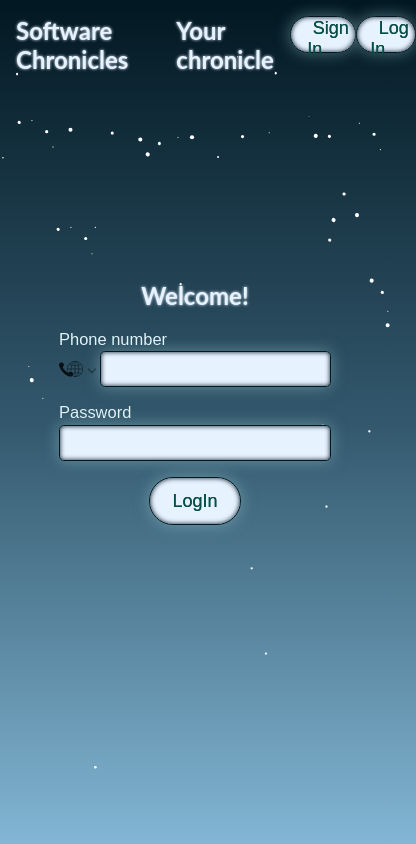
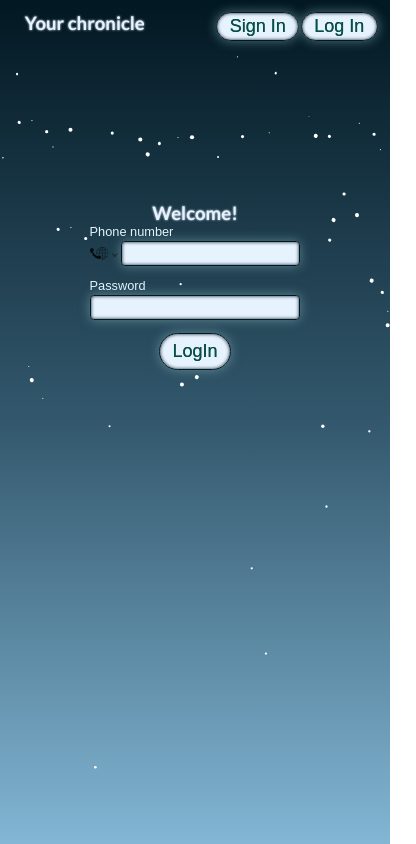
Before and after one commit to JosepDev23/sofware-chronicles-frontend, a Next.js app: page /log-in in a window 390 px wide. Shown: the whole page, 416 px wide, since content can reach past the window. Built offline with nearby package versions, Linux system fonts and the light colour scheme.

Commit message:
responsive header

```diff
--- a/src/app/globals.css
+++ b/src/app/globals.css
@@ -1,14 +1,28 @@
 @import '../constants/constants.css';
+
+*,
+*::after,
+*::before {
+  margin: 0;
+  padding: 0;
+  box-sizing: inherit;
+}
+
+html {
+  font-size: 100%;
+}
 
 body {
   height: 100vh;
   max-width: 100vw;
   margin: 0;
   background: var(--color-background);
+  box-sizing: border-box;
+  font-family: 'Lato', sans-serif;
 }
 
 main {
-  height: calc(100vh - 5.3rem);
+  height: calc(100vh - 4.3rem);
   overflow-y: scroll;
   padding-top: 1rem;
 }
@@ -40,3 +54,27 @@ label {
   border: solid 0.03rem var(--color-darker);
   border-radius: 1rem;
 }
+
+@media only screen and (max-width: 600px) {
+  html {
+    font-size: 77.5%;
+  }
+}
+
+@media only screen and (min-width: 601px) and (max-width: 1024px) {
+  html {
+    font-size: 85%;
+  }
+}
+
+@media only screen and (min-width: 1025px) and (max-width: 1400px) {
+  html {
+    font-size: 92.5%;
+  }
+}
+
+@media only screen and (min-width: 1401px) {
+  html {
+    font-size: 100%;
+  }
+}
--- a/src/app/layout.tsx
+++ b/src/app/layout.tsx
@@ -22,6 +22,10 @@ export default function RootLayout({
           href="https://fonts.googleapis.com/icon?family=Material+Icons"
           rel="stylesheet"
         />
+        <link
+          rel="stylesheet"
+          href="https://fonts.googleapis.com/css2?family=Lato:wght@200;300;400;700;900&display=swap"
+        />
         <AuthContextProvider>
           <LocalStorageWrapper>
             <BackgroundSVG />
--- a/src/components/top-menu/top-menu.module.css
+++ b/src/components/top-menu/top-menu.module.css
@@ -2,7 +2,7 @@
   padding: 1em;
   display: flex;
   justify-content: space-between;
-  height: 2.3rem;
+  height: 4.3rem;
 }
 
 .nav_wrapper {
@@ -38,3 +38,21 @@
 .link {
   text-decoration: none;
 }
+
+@media only screen and (max-width: 333px) {
+  .nav_item {
+    font-size: 85%;
+  }
+}
+
+@media only screen and (max-width: 1024px) {
+  .app_title {
+    display: none;
+  }
+}
+
+@media only screen and (min-width: 1401px) {
+  .app_title {
+    display: block;
+  }
+}
```
